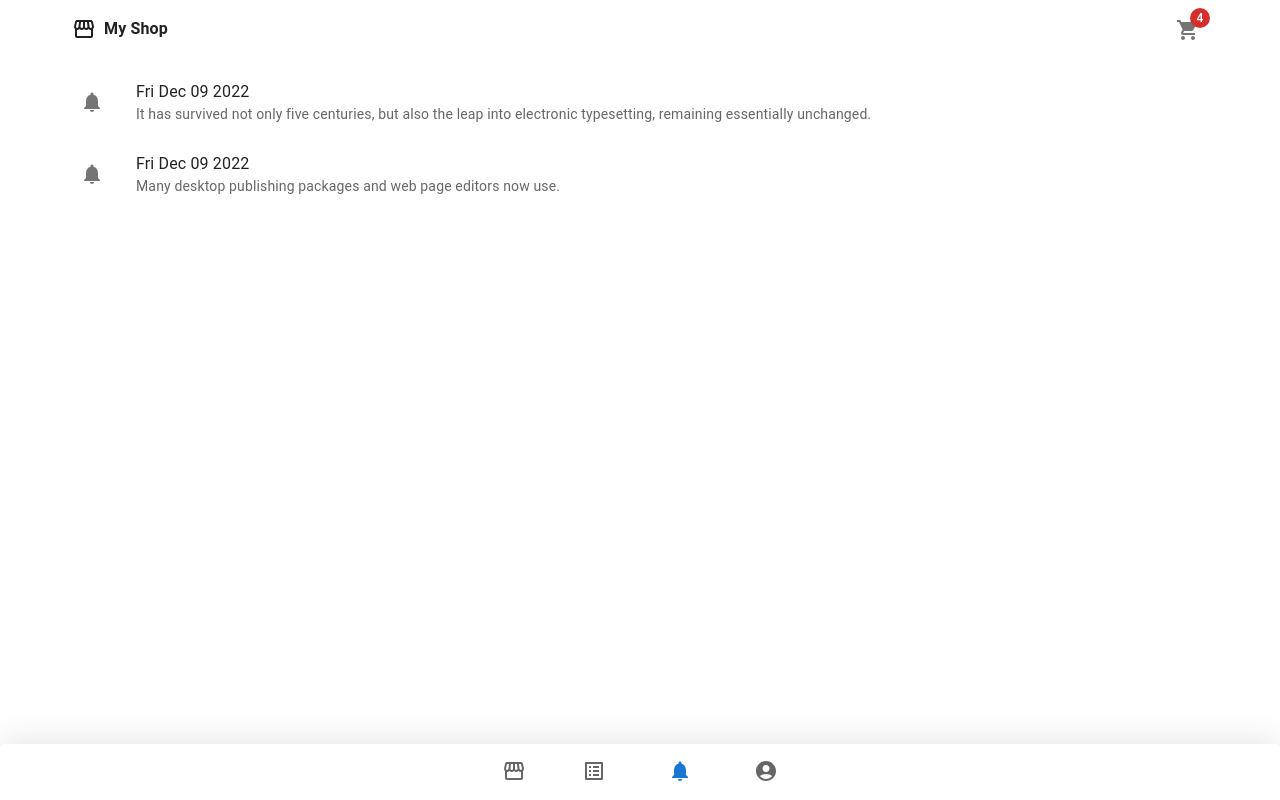
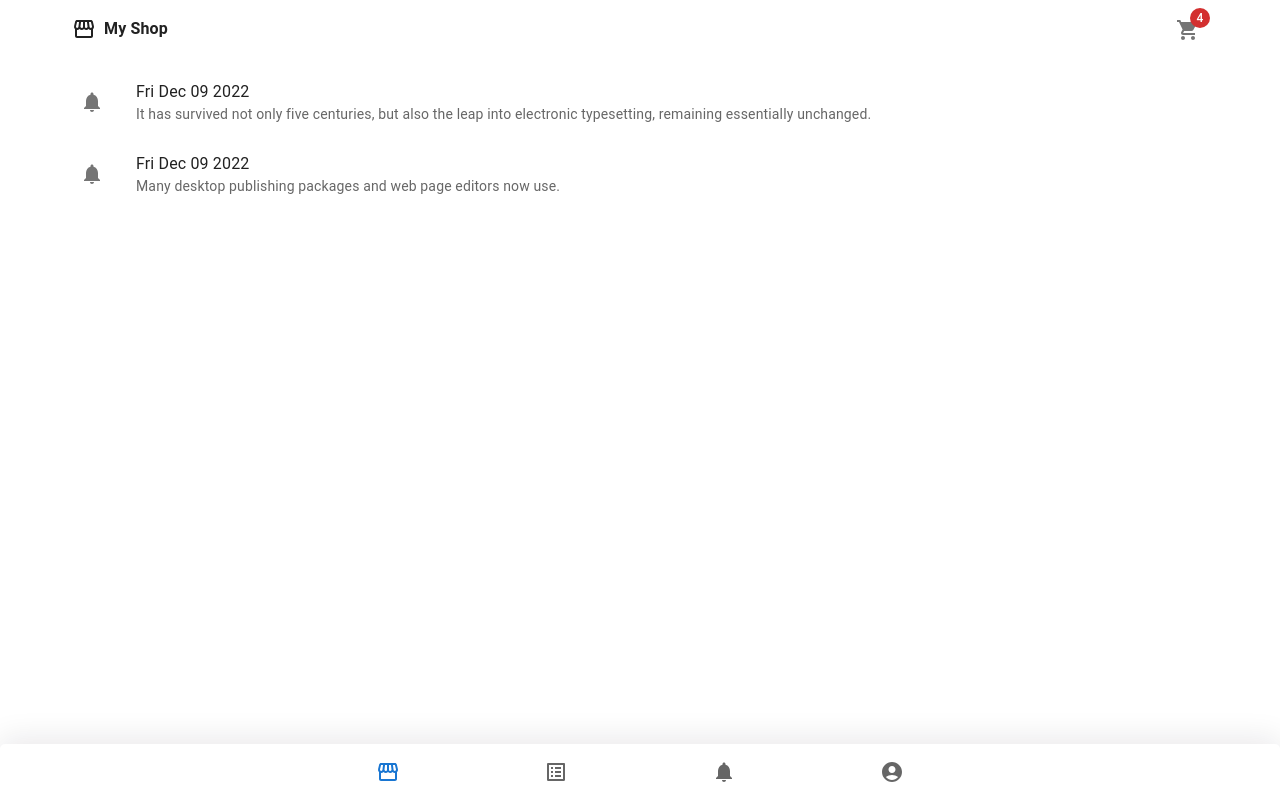
Before and after one commit to prasanthjanga/react-qrmenu, a React (Create React App) app: page /notifications in a window 1280 px wide. Built offline with nearby package versions, Linux system fonts and the light colour scheme.

Commit message:
Footer bar Show Label issue fix
-Footer bar Show Label issue fix

```diff
--- a/src/layouts/AppBarFooter.js
+++ b/src/layouts/AppBarFooter.js
@@ -1,6 +1,7 @@
 import * as React from "react";
 import Box from "@mui/material/Box";
-import { NavLink } from "react-router-dom";
+import { Link } from "react-router-dom";
+
 import BottomNavigation from "@mui/material/BottomNavigation";
 import BottomNavigationAction from "@mui/material/BottomNavigationAction";
 import StorefrontIcon from "@mui/icons-material/Storefront";
@@ -9,6 +10,7 @@ import NotificationsIcon from "@mui/icons-material/Notifications";
 import AccountCircleIcon from "@mui/icons-material/AccountCircle";
 
 function AppBarFooter() {
+  const [value, setValue] = React.useState(0);
 
   return (
     <Box>
@@ -27,19 +29,34 @@ function AppBarFooter() {
             color: "primary.main",
           },
         }}
+        value={value}
+        onChange={(event, newValue) => {
+          setValue(newValue);
+        }}
       >
-        <NavLink to="/" underline="none">
-          <BottomNavigationAction sx={{ paddingTop: "15px" }} label="Home" icon={<StorefrontIcon />} />
-        </NavLink>
-        <NavLink to="orders" underline="none">
-          <BottomNavigationAction sx={{ paddingTop: "15px" }} label="Orders" icon={<ListAltIcon />} />
-        </NavLink>
-        <NavLink to="notifications" underline="none">
-          <BottomNavigationAction sx={{ paddingTop: "15px" }} label="Notifications" icon={<NotificationsIcon />} />
-        </NavLink>
-        <NavLink to="profile" underline="none">
-          <BottomNavigationAction sx={{ paddingTop: "15px" }} label="Profile" icon={<AccountCircleIcon />} />
-        </NavLink>
+        <BottomNavigationAction
+          component={Link}
+          to="/"
+          icon={<StorefrontIcon />}
+        />
+
+        <BottomNavigationAction
+          component={Link}
+          to="orders"
+          icon={<ListAltIcon />}
+        />
+
+        <BottomNavigationAction
+          component={Link}
+          to="notifications"
+          icon={<NotificationsIcon />}
+        />
+
+        <BottomNavigationAction
+          component={Link}
+          to="profile"
+          icon={<AccountCircleIcon />}
+        />
       </BottomNavigation>
     </Box>
   );
```
